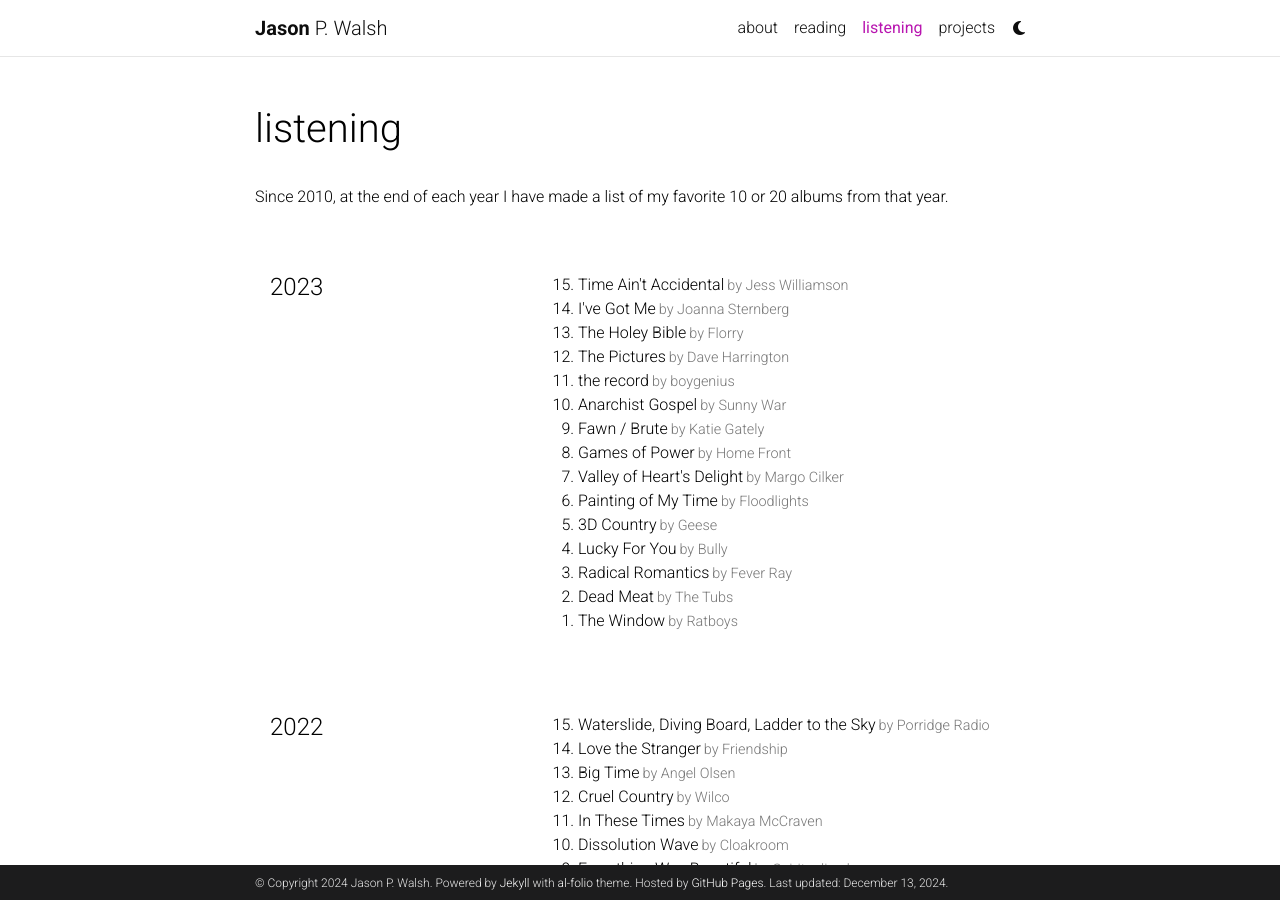
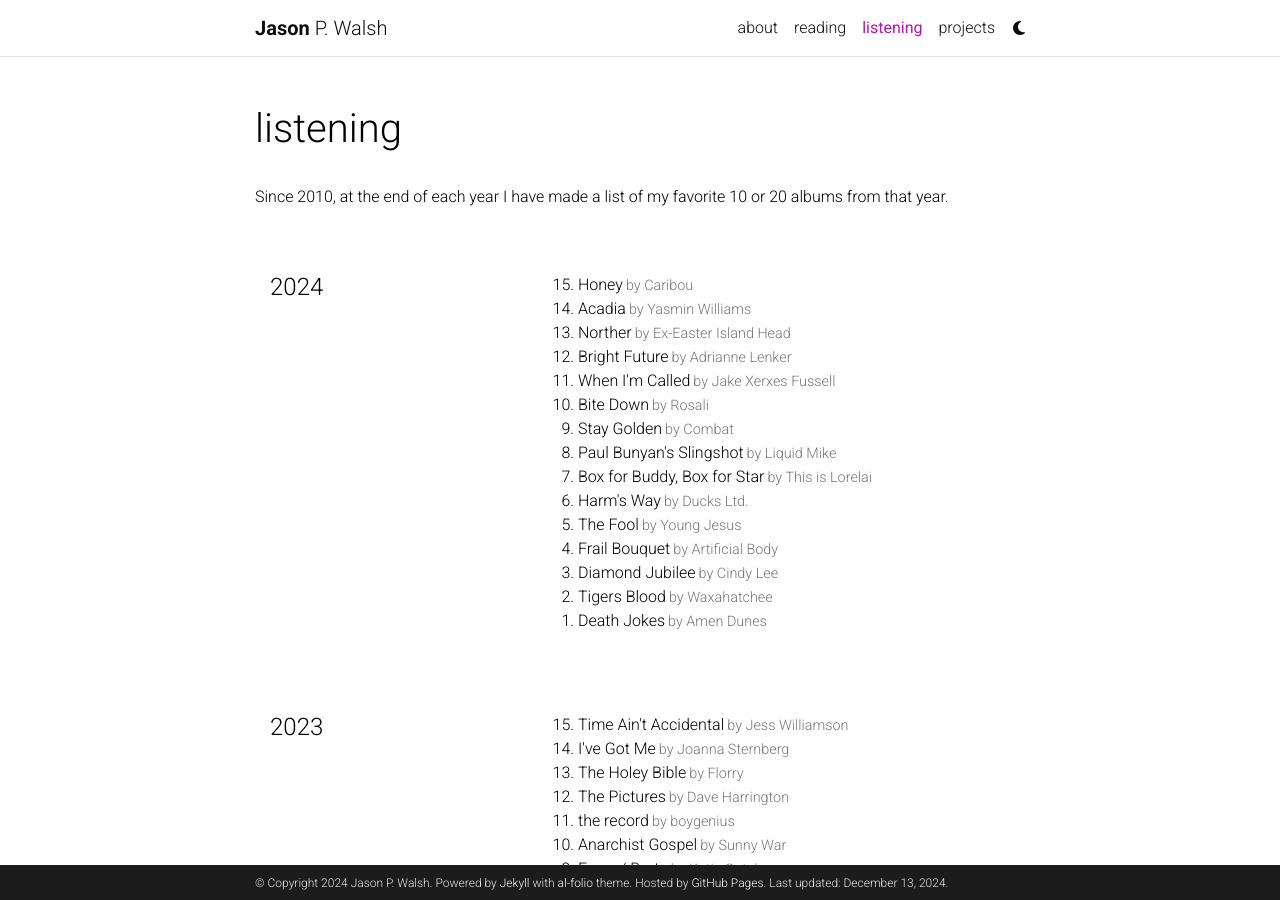
Before and after one commit to jwals23/jwals23.github.io, a Jekyll site: the page built from _pages/listening.md, in a window 1280 px wide and 900 px high. Built offline with Jekyll 4.4.1, drawn with Linux system fonts in a browser that asks for light colours; comment, search, counter and statistics services are not loaded; a style sheet for code colours, icons or effects is not loaded.

Commit message:
Update listening.yml

```diff
--- a/_data/listening.yml
+++ b/_data/listening.yml
@@ -1,4 +1,51 @@
 list:
+  - year: "2024"
+    albums:
+      - title: Honey
+        artist: Caribou
+
+      - title: Acadia
+        artist: Yasmin Williams
+
+      - title: Norther
+        artist: Ex-Easter Island Head
+
+      - title: Bright Future
+        artist: Adrianne Lenker
+
+      - title: When I'm Called
+        artist: Jake Xerxes Fussell
+
+      - title: Bite Down
+        artist: Rosali
+
+      - title: Stay Golden
+        artist: Combat
+
+      - title: Paul Bunyan's Slingshot
+        artist: Liquid Mike
+
+      - title: Box for Buddy, Box for Star
+        artist: This is Lorelai
+
+      - title: Harm's Way
+        artist: Ducks Ltd.
+
+      - title: The Fool
+        artist: Young Jesus
+
+      - title: Frail Bouquet
+        artist: Artificial Body
+
+      - title: Diamond Jubilee
+        artist: Cindy Lee
+
+      - title: Tigers Blood
+        artist: Waxahatchee
+
+      - title: Death Jokes
+        artist: Amen Dunes
+
   - year: "2023"
     albums:
       - title: Time Ain't Accidental
```
